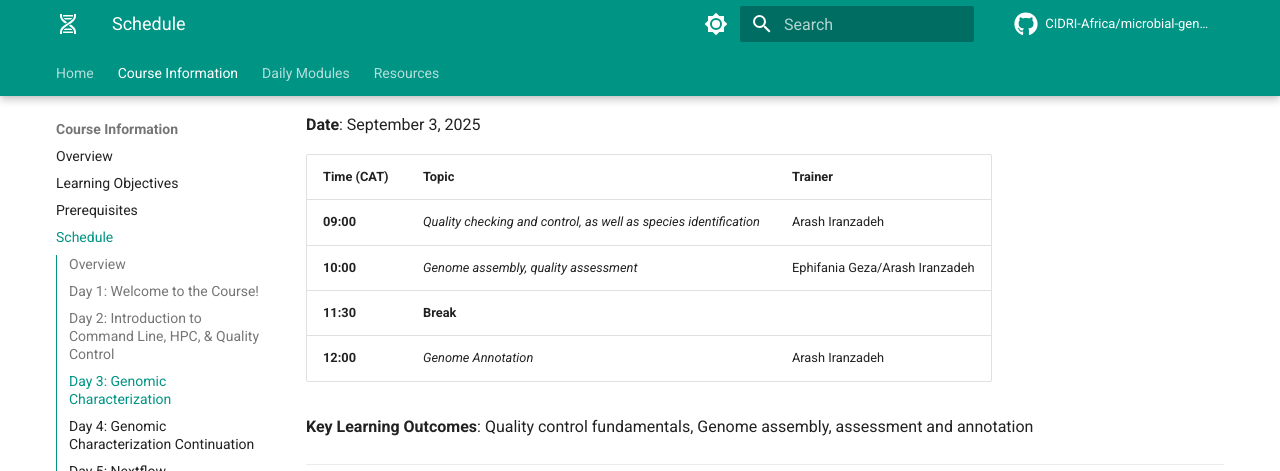
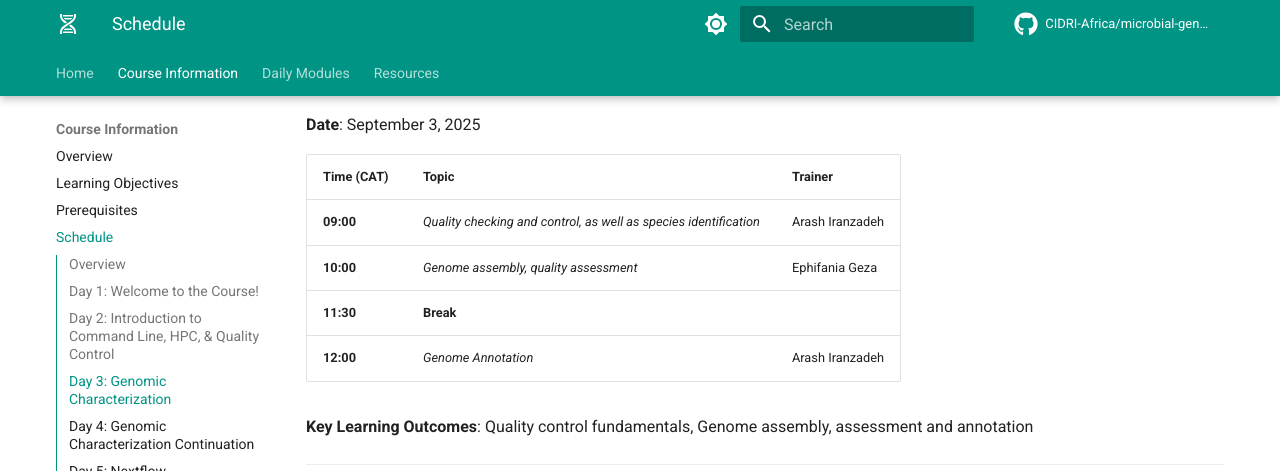
Before and after one commit to mamanambiya/microbial-genomics-training, an MkDocs documentation site: the page built from docs_src/course/schedule.md, in a window 1280 px wide and 900 px high, scrolled down 1799 px. Shown: the top 471 px of the window. Built offline with MkDocs 1.6.1 and Material for MkDocs 9.7.7, drawn with Linux system fonts in a browser that asks for light colours; comment, search, counter and statistics services are not loaded.

Commit message:
Update schedule.md

```diff
--- a/docs_src/course/schedule.md
+++ b/docs_src/course/schedule.md
@@ -56,7 +56,7 @@ The 10-day intensive training course covers fundamental to advanced topics in mi
 | Time (CAT) | Topic | Trainer |
 |------------|-------|---------|
 | **09:00** | *Quality checking and control, as well as species identification* |Arash Iranzadeh |
-| **10:00** | *Genome assembly, quality assessment* | Ephifania Geza/Arash Iranzadeh |
+| **10:00** | *Genome assembly, quality assessment* | Ephifania Geza |
 | **11:30** | **Break** | |
 | **12:00** | *Genome Annotation* | Arash Iranzadeh |
 
```
